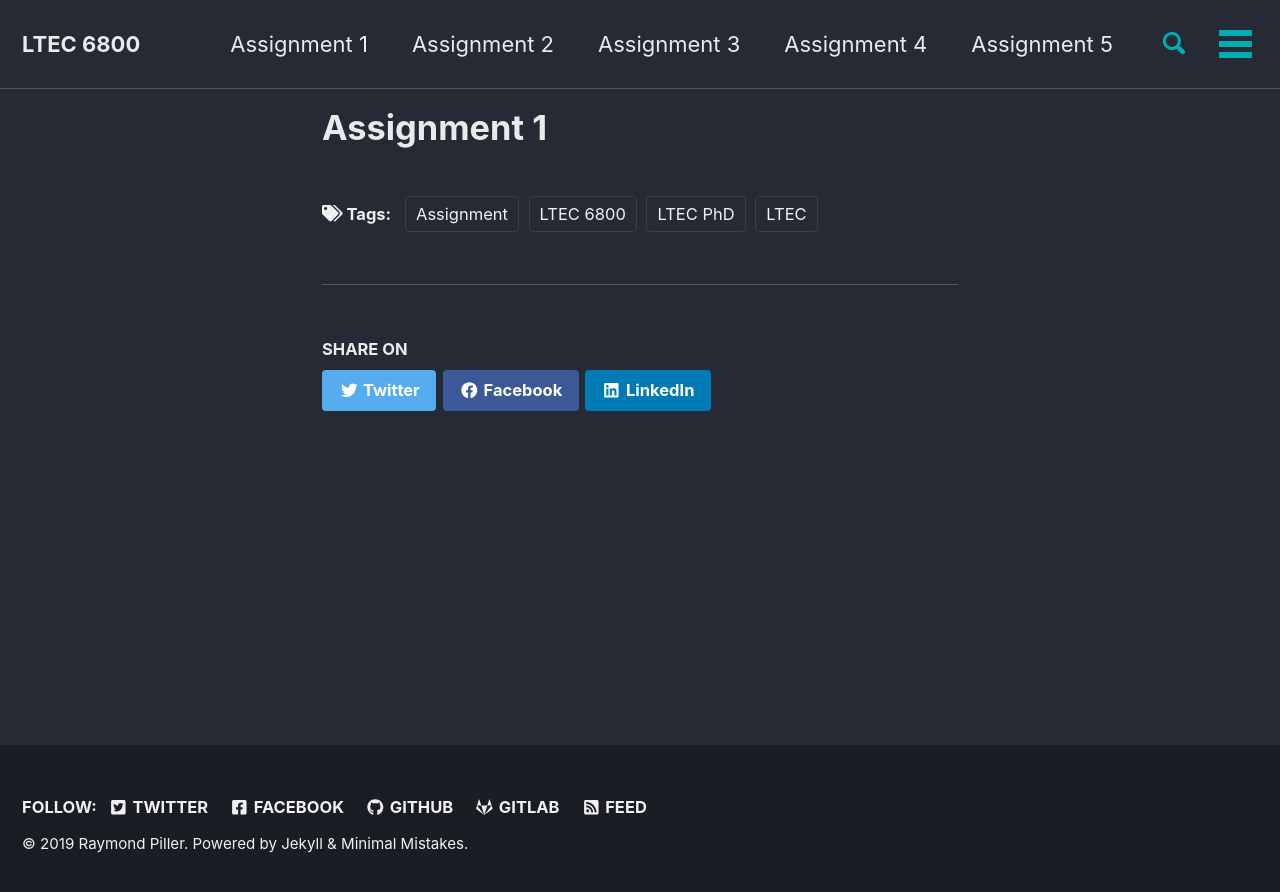
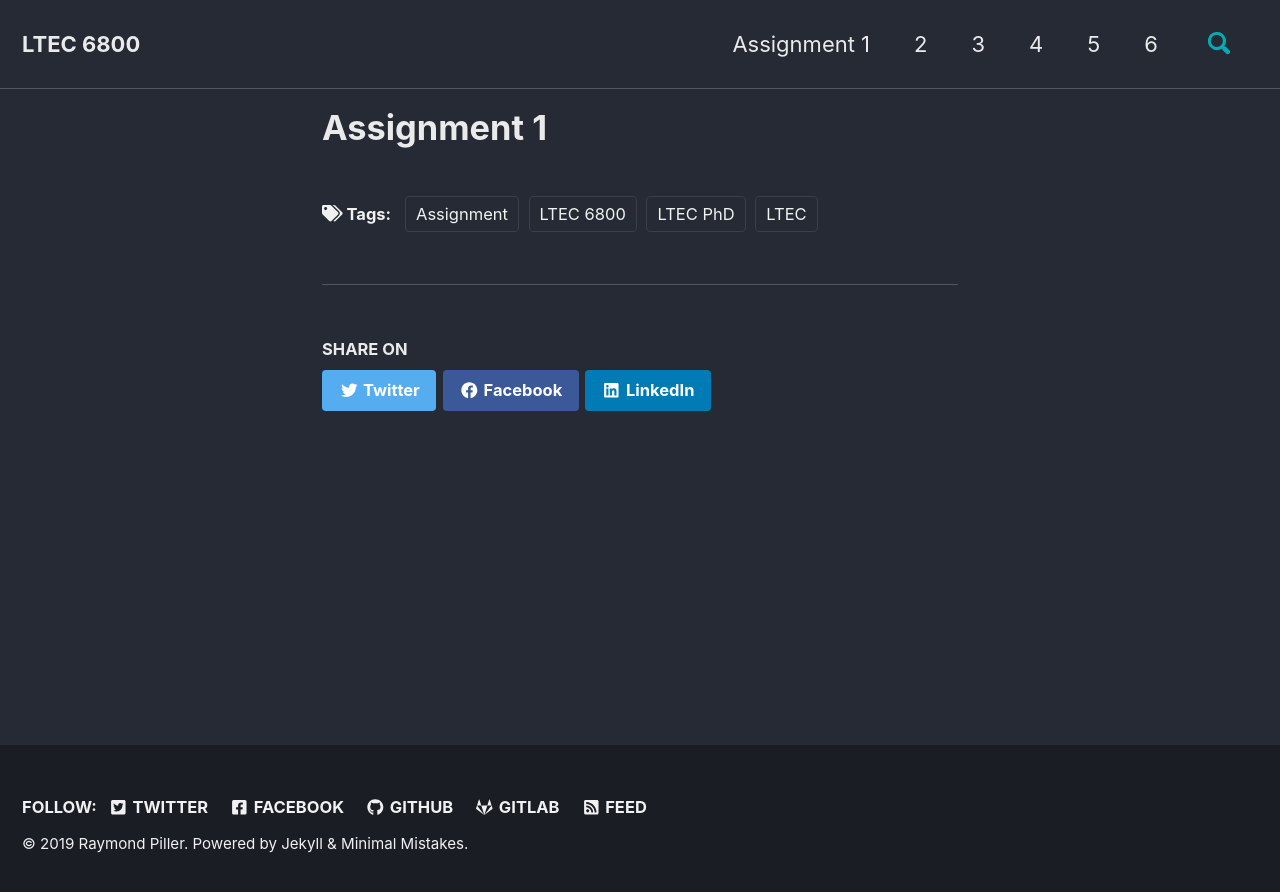
Before and after one commit to VertigoRay/LTEC6800.ray.pillers.us, a Jekyll site: the page built from _pages/assignment1.md, in a window 1280 px wide. Shown: the top 892 px of the page. Built offline with Jekyll 4.4.1, drawn with Linux system fonts in a browser that asks for light colours; cached includes are drawn as plain includes; nearby versions of some CDN libraries.

```diff
--- a/_data/navigation.yml
+++ b/_data/navigation.yml
@@ -2,15 +2,15 @@
 main:
   - title: Assignment 1
     url: /assignment/1/
-  - title: Assignment 2
+  - title: 2
     url: /assignment/2/
-  - title: Assignment 3
+  - title: 3
     url: /assignment/3/
-  - title: Assignment 4
+  - title: 4
     url: /assignment/4/
-  - title: Assignment 5
+  - title: 5
     url: /assignment/5/
-  - title: Assignment 6
+  - title: 6
     url: /assignment/6/
   # - title: "Quick-Start Guide"
   #   url: https://mmistakes.github.io/minimal-mistakes/docs/quick-start-guide/
```
Also changed, not shown: _pages/home.md (+7 -7 lines).
